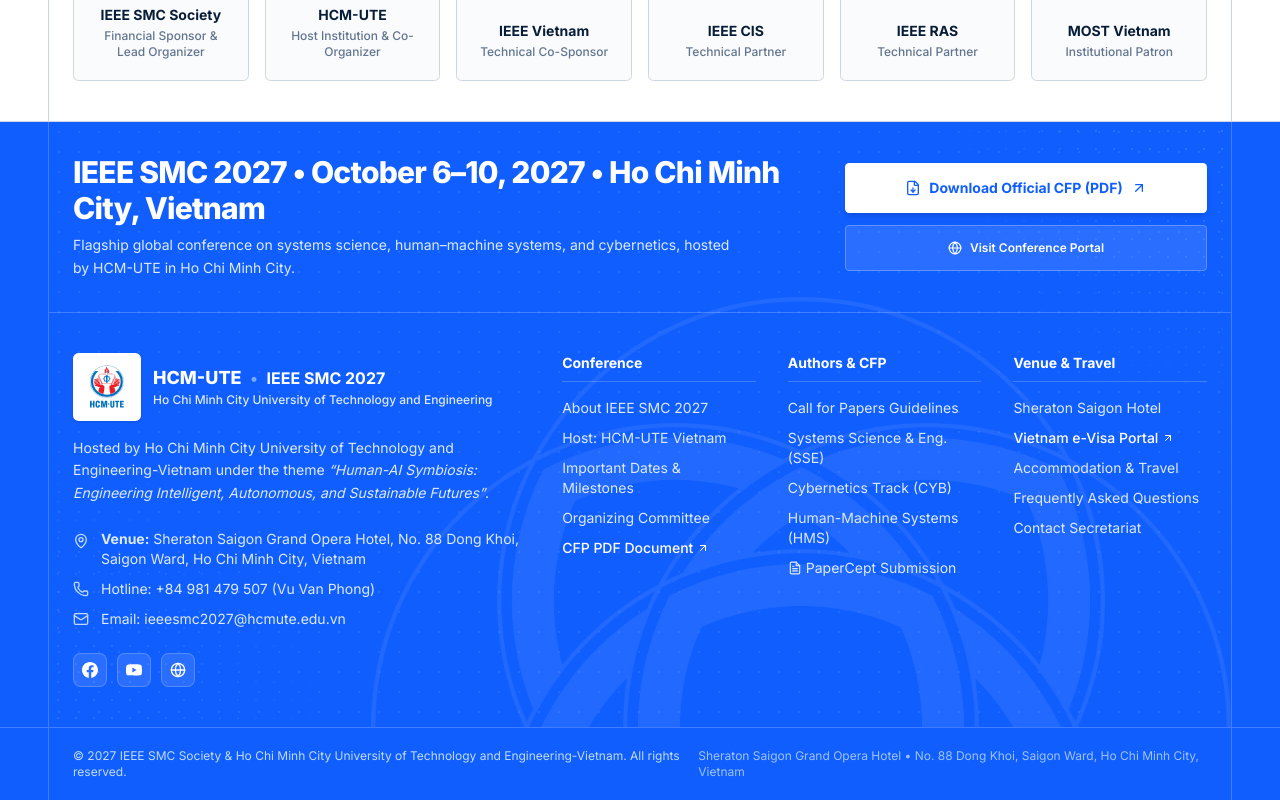
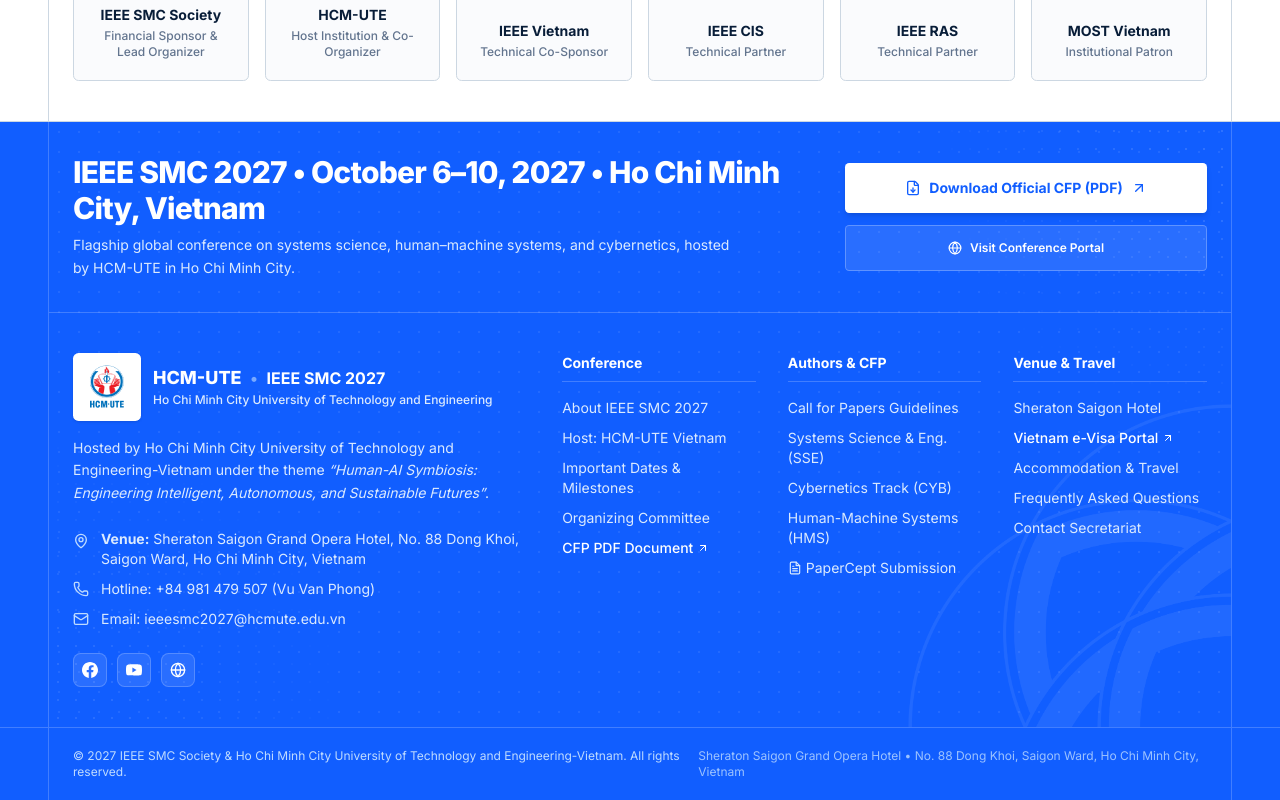
Before and after one commit to toantc1024/ieee.smc2027, a Next.js app: page / in a window 1280 px wide. Shown: the part 8286-9086 px from the top of the page. Built offline with nearby package versions, Linux system fonts and the light colour scheme.

Commit message:
style(footer): adjust UTE flower offset -50% right and -50% bottom, scale size down 25%

```diff
--- a/src/components/layout/Footer.tsx
+++ b/src/components/layout/Footer.tsx
@@ -19,16 +19,15 @@
           <div className="corner-dot-dark-tr opacity-50 z-0 pointer-events-none" aria-hidden="true" />
           <div className="corner-dot-dark-bl opacity-40 z-0 pointer-events-none" aria-hidden="true" />
 
-          {/* Decorative HCM-UTE Flower Motif in Bottom-Right Corner (Shifted 50% to bottom, subtle watermark opacity) */}
+          {/* Decorative HCM-UTE Flower Motif in Bottom-Right Corner (Shifted -50% right & -50% bottom, 25% smaller, subtle watermark opacity) */}
           <div
-            className="absolute right-0 bottom-0 translate-y-1/2 w-[450px] h-[450px] sm:w-[620px] sm:h-[620px] md:w-[740px] md:h-[740px] lg:w-[860px] lg:h-[860px] opacity-[0.07] pointer-events-none select-none z-0 flex items-end justify-end"
+            className="absolute right-0 bottom-0 translate-x-1/2 translate-y-1/2 w-[340px] h-[340px] sm:w-[465px] sm:h-[465px] md:w-[555px] md:h-[555px] lg:w-[645px] lg:h-[645px] opacity-[0.07] pointer-events-none select-none z-0 flex items-center justify-center"
             aria-hidden="true"
           >
             <img
               src="/assets/flower-ute-white-tight.png"
               alt="HCM-UTE Lotus Flower Motif"
               className="w-full h-full object-contain"
-              style={{ objectPosition: "right bottom" }}
             />
           </div>
 
```
